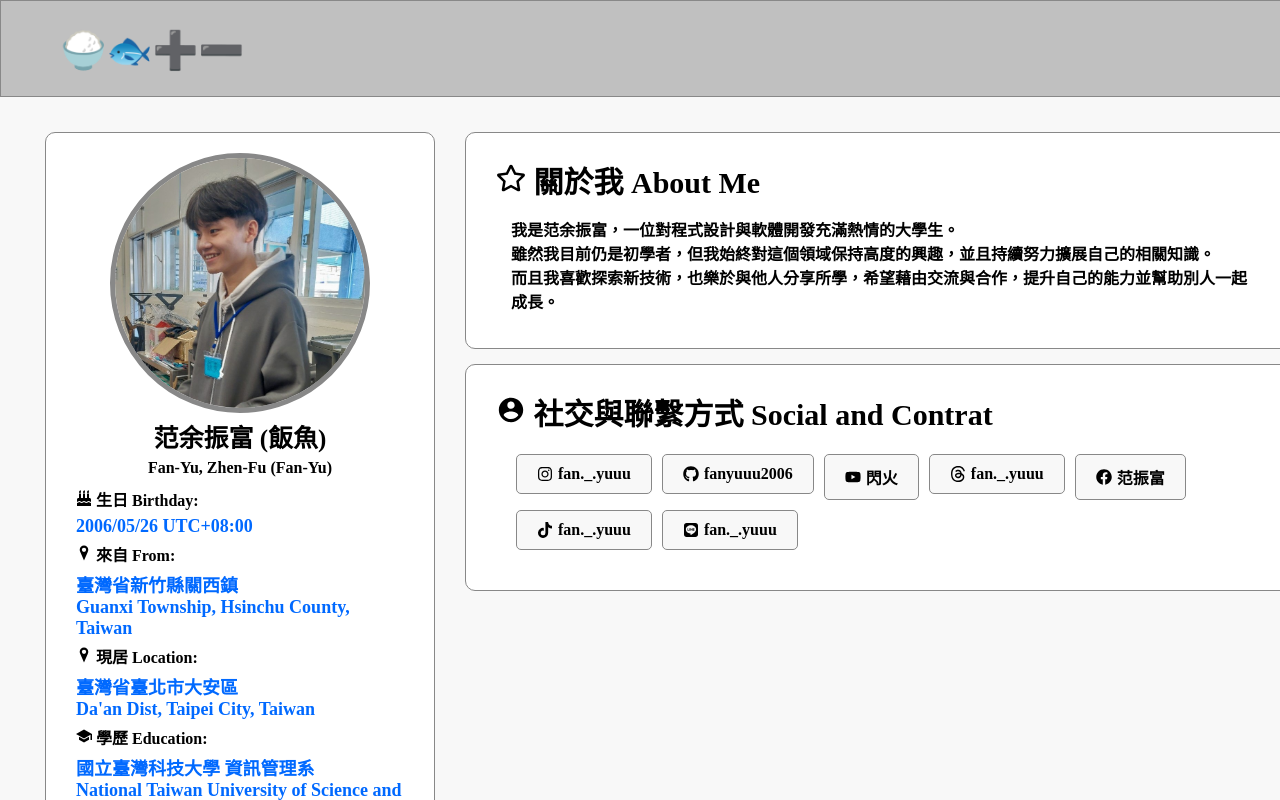
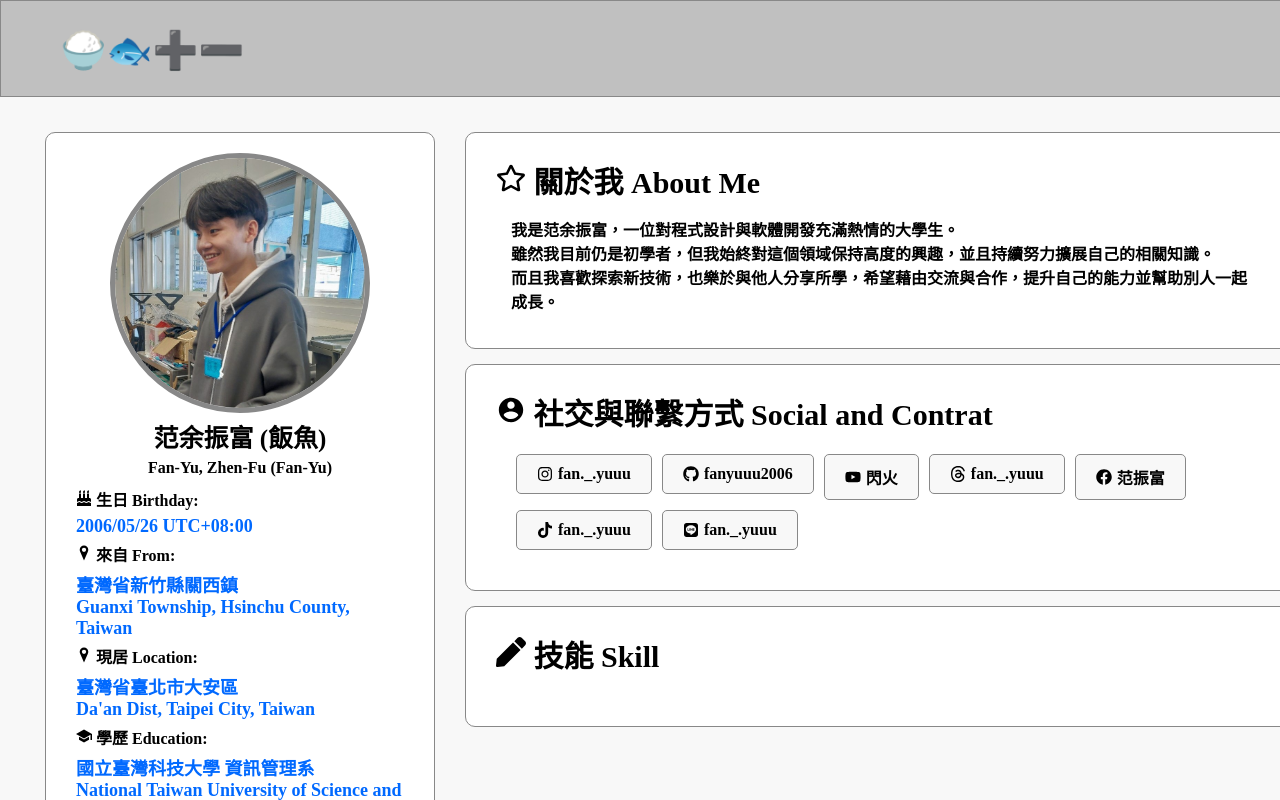
Before and after one commit to fanyuuu2006/fanyu-web, a Next.js app in the folder frontend/: page / in a window 1280 px wide. Shown: the top 800 px of the page. Built offline with nearby package versions, Linux system fonts and the light colour scheme.

Commit message:
feat: SkillDiv

```diff
--- a/frontend/src/app/page.jsx
+++ b/frontend/src/app/page.jsx
@@ -2,6 +2,7 @@
 import ProfileDiv from "@/components/Index/ProfileDiv";
 import AboutMeDiv from "@/components/Index/AboutMeDiv";
 import ContactDiv from "@/components/Index/ContactDiv";
+import SkillDiv from "@/components/Index/SkillDiv";
 export default function Index() {
   return (
     <>
@@ -10,6 +11,7 @@ export default function Index() {
         <div>
           <AboutMeDiv />
           <ContactDiv />
+          <SkillDiv />
         </div>
       </section>
     </>
--- /dev/null
+++ b/frontend/src/components/Index/SkillDiv.jsx
@@ -0,0 +1,16 @@
+import RwdBr from "../common/RwdBr";
+import FlexGrowDiv from "../common/FlexGrowDiv";
+import { FaPen } from "react-icons/fa";
+
+export default function SkillDiv() {
+  return (
+    <FlexGrowDiv
+      TitleComponents={
+        <>
+          <FaPen /> 技能 <RwdBr />
+          Skill
+        </>
+      }
+    ></FlexGrowDiv>
+  );
+}
```
